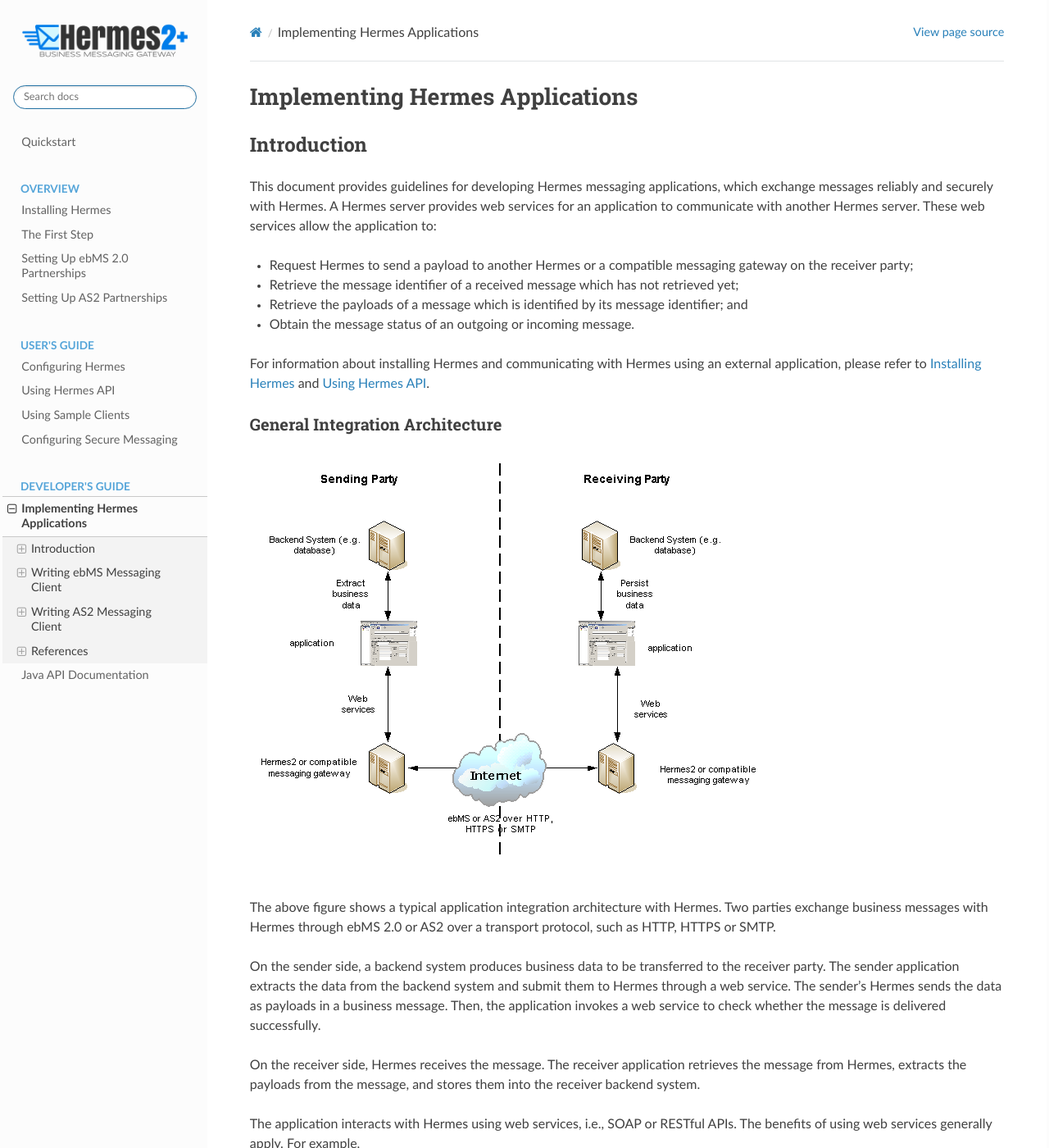
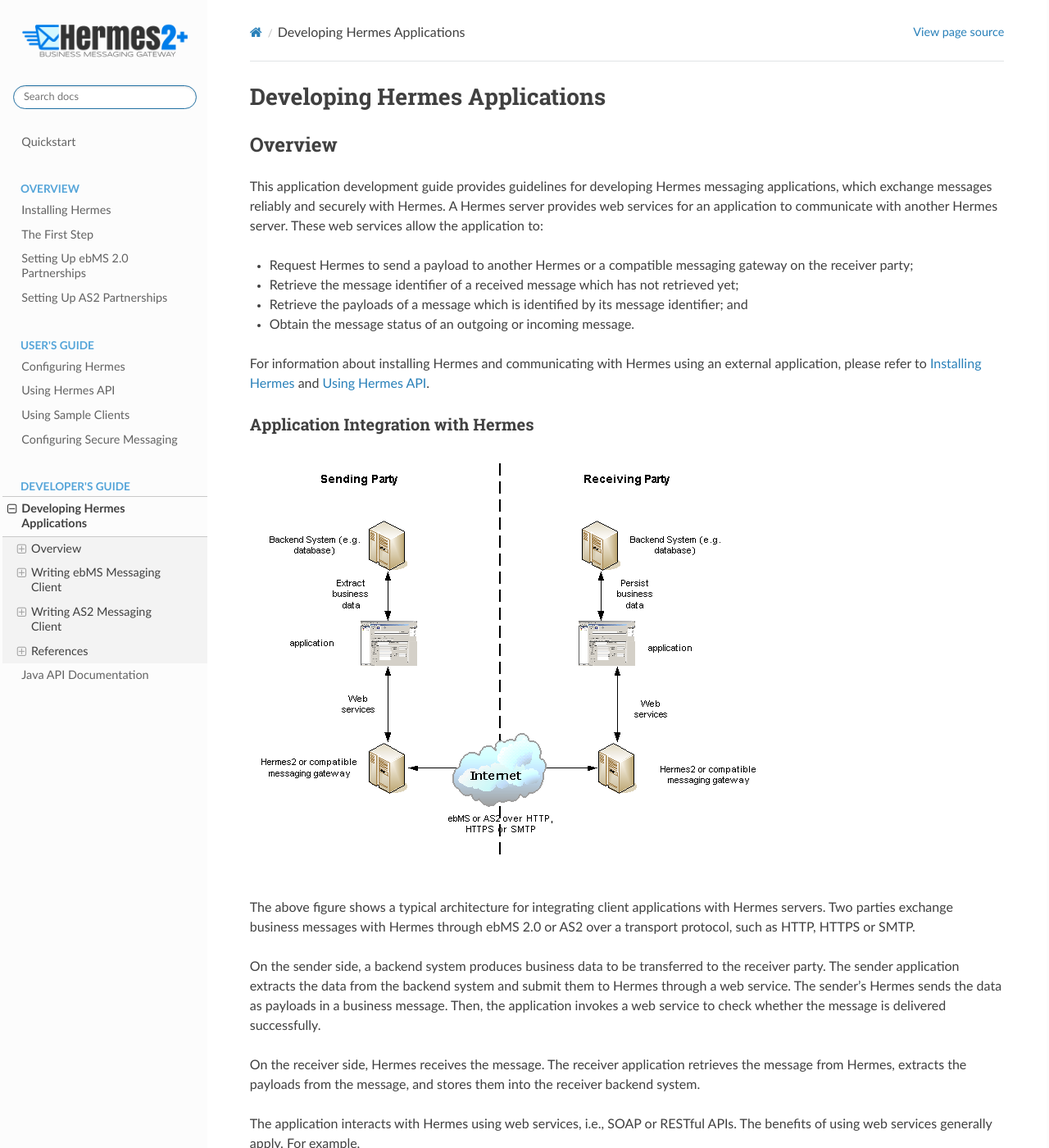
Before and after one commit to cecid/hermes-docs, a Sphinx documentation site: the page built from docs/source/application.rst, in a window 1280 px wide and 1400 px high. Shown: the whole window at 82% size. Built offline with Sphinx 7.4.7 and the Read the Docs theme 2.0.0, drawn with Linux system fonts in a browser that asks for light colours.

Commit message:
minor edits

```diff
--- a/docs/source/application.rst
+++ b/docs/source/application.rst
@@ -1,12 +1,12 @@
 .. _application:
 
-Implementing Hermes Applications
-================================
+Developing Hermes Applications
+==============================
 
-Introduction
-------------
+Overview
+--------
 
-This document provides guidelines for developing Hermes messaging applications, which exchange messages reliably and securely with Hermes.
+This application development guide provides guidelines for developing Hermes messaging applications, which exchange messages reliably and securely with Hermes.
 A Hermes server provides web services for an application to communicate with another Hermes server. These web services allow the application to:
 
 *  	Request Hermes to send a payload to another Hermes or a compatible messaging gateway on the receiver party;
@@ -16,13 +16,13 @@
 
 For information about installing Hermes and communicating with Hermes using an external application, please refer to :doc:`installation` and :doc:`web_service_communication`.
 
-General Integration Architecture
-^^^^^^^^^^^^^^^^^^^^^^^^^^^^^^^^
+Application Integration with Hermes
+^^^^^^^^^^^^^^^^^^^^^^^^^^^^^^^^^^^
 
 .. image:: _static/images/application/3_general_integration_architecture.png
 
 
-The above figure shows a typical application integration architecture with Hermes. Two parties exchange business messages with Hermes through ebMS 2.0 or AS2 over a transport protocol, such as HTTP, HTTPS or SMTP.
+The above figure shows a typical architecture for integrating client applications with Hermes servers. Two parties exchange business messages with Hermes through ebMS 2.0 or AS2 over a transport protocol, such as HTTP, HTTPS or SMTP.
 
 On the sender side, a backend system produces business data to be transferred to the receiver party. The sender application extracts the data from the backend system and submit them to Hermes through a web service. The sender's Hermes sends the data as payloads in a business message. Then, the application invokes a web service to check whether the message is delivered successfully.
 
```
